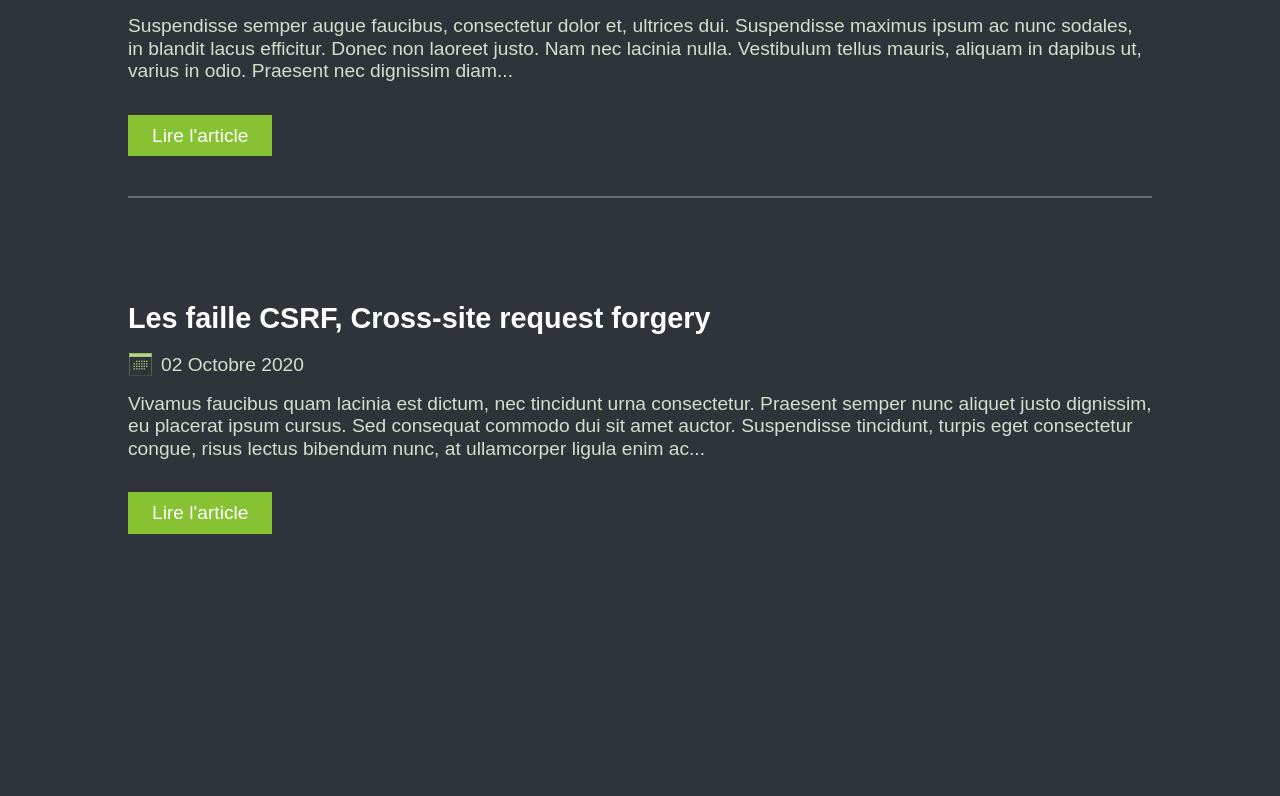
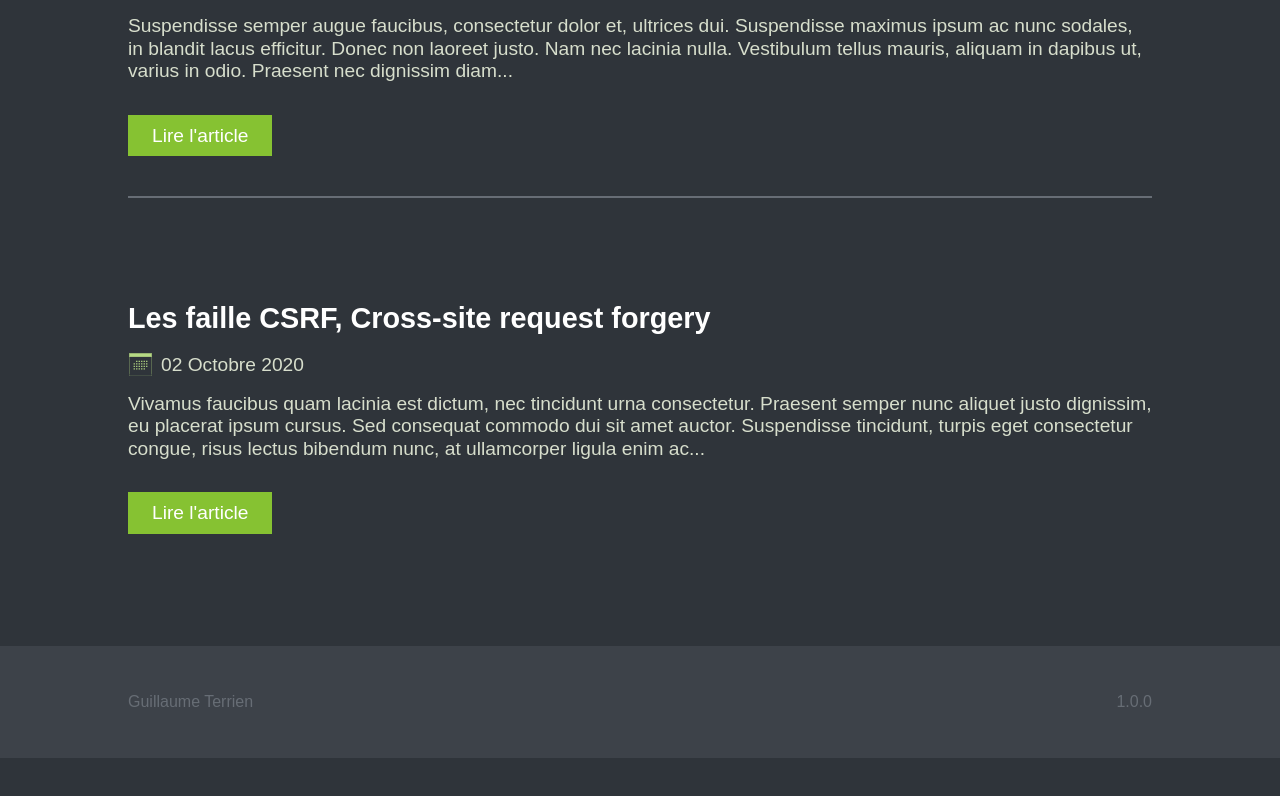
Before and after one commit to Guillaume-TR/query-technique, a Vue app in the folder web/: page / in a window 1280 px wide. Shown: the part 1232-2028 px from the top of the page. Before the commit the page ends 1862 px from the top, so only its background shows below. Built offline with nearby package versions, Linux system fonts and the light colour scheme.

Commit message:
add a footer

```diff
--- a/web/src/App.vue
+++ b/web/src/App.vue
@@ -2,6 +2,10 @@
   <div id="app">
     <Header />
     <Home />
+    <footer class="footer">
+      <div class="footer-name">Guillaume Terrien</div>
+      <div class="footer-version">1.0.0</div>
+    </footer>
   </div>
 </template>
 
@@ -29,6 +33,16 @@ body {
   font-size: $fs-regular;
   color: $c-neutral-light;
   background: $c-primary-darkest;
+
+  .footer {
+    display: flex;
+    flex-direction: row;
+    justify-content: space-between;
+    margin: 1rem 0 6rem;
+    padding: 3rem 10%;
+    color: $c-primary;
+    background: $c-primary-darker;
+  }
 }
 
 </style>
```
